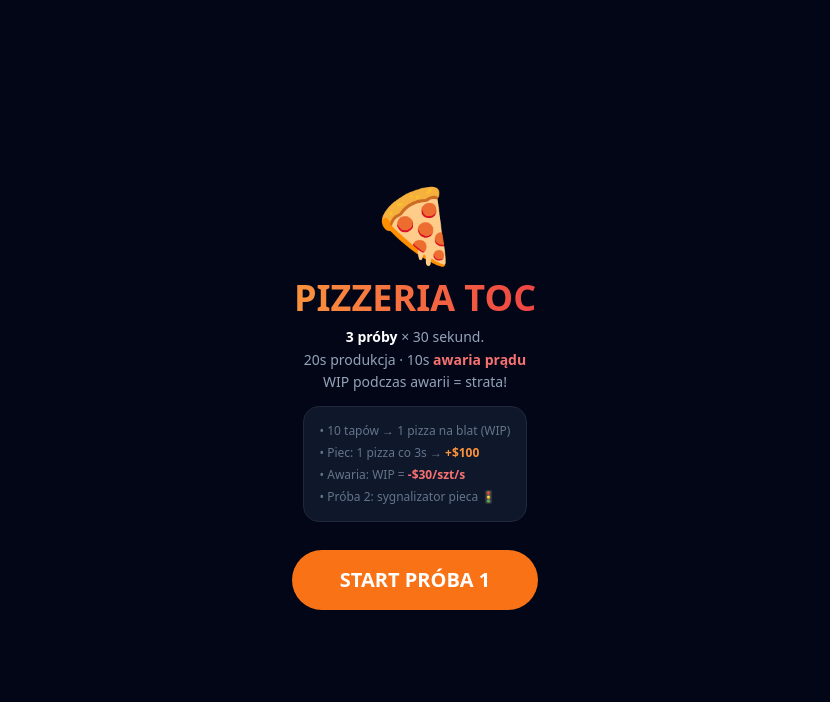
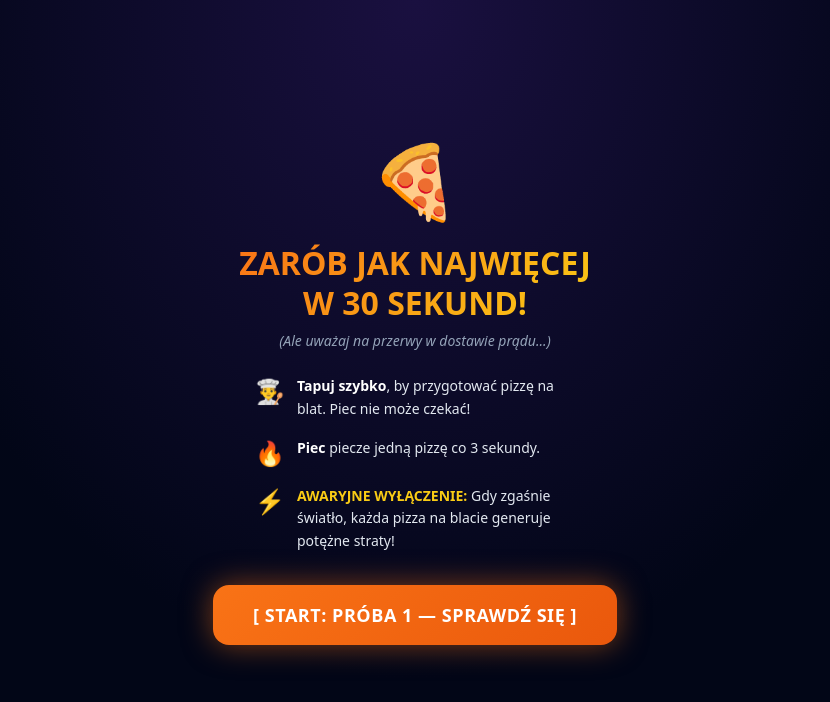
Before and after one commit to stanszulc/TOC-game2, a React (Vite) app in the folder pizzatoc/: page / in a window 1280 px wide. Shown: the top 702 px of the page, without its empty margins (225-1055 px from the left). Built offline with nearby package versions, Linux system fonts and the light colour scheme.

Commit message:
feat: oven anim phases 🫓→🍕, whoosh/ching/plop sounds, TOC PRO placeholder

```diff
--- a/pizzatoc/src/App.jsx
+++ b/pizzatoc/src/App.jsx
@@ -42,6 +42,9 @@ const createAudio = () => {
     tap:    () => play(900, 'sine', 0.06, 0.05),
     pizza:  () => { [523, 659, 784].forEach((f, i) => play(f, 'sine', 0.1, 0.15, i * 0.07)); },
     baked:  () => { [440, 554, 659, 880].forEach((f, i) => play(f, 'sine', 0.08, 0.12, i * 0.055)); },
+    whoosh: () => { play(180, 'sine', 0.07, 0.12); play(520, 'sine', 0.04, 0.1, 0.04); },
+    ching:  () => { play(1046, 'triangle', 0.15, 0.35); play(1568, 'triangle', 0.12, 0.45, 0.06); play(2093, 'triangle', 0.08, 0.55, 0.12); },
+    plop:   () => play(280, 'sine', 0.08, 0.08),
     outage: () => {
       try {
         const c = ac(), o = c.createOscillator(), g = c.createGain();
@@ -61,18 +64,27 @@ const audio = createAudio();
 
 // ─── OVEN SVG ─────────────────────────────────────────────────────────────────
 const OvenSVG = ({ active, progress, pizzaPhase }) => {
-  const archColor   = active ? '#f97316' : '#334155';
-  const insideFill  = active ? '#0a0500' : '#050d1a';
+  const archColor    = active ? '#f97316' : '#334155';
+  const insideFill   = active ? '#0a0500' : '#050d1a';
   const insideStroke = active ? '#f97316' : '#334155';
-  const floorFill   = active ? '#1a0800' : '#0a1120';
-  const floorStroke = active ? '#c2410c' : '#334155';
-  const lblColor    = active ? '#f97316' : '#475569';
-  const progWidth   = progress * 74;
+  const floorFill    = active ? '#1a0800' : '#0a1120';
+  const floorStroke  = active ? '#c2410c' : '#334155';
+  const lblColor     = active ? '#f97316' : '#475569';
+  const progWidth    = progress * 74;
 
-  const pizzaX = pizzaPhase === 'enter' ? 20
-               : pizzaPhase === 'exit'  ? 90
+  // 🫓 wjeżdża surowa, 🍕 wyjeżdża gotowa
+  const pizzaEmoji = pizzaPhase === 'exit' ? '🍕' : '🫓';
+
+  // pozycja X: enter=lewa krawędź, exit=prawa krawędź, baking=środek
+  const pizzaX = pizzaPhase === 'enter' ? 22
+               : pizzaPhase === 'exit'  ? 88
                : 55;
   const pizzaOpacity = pizzaPhase === 'hidden' ? 0 : 1;
+
+  // styl animacji wjazdu/wyjazdu
+  let pizzaStyle = { transition: 'opacity 0.3s' };
+  if (pizzaPhase === 'enter') pizzaStyle = { animation: 'ovenEnter 0.4s ease-out forwards' };
+  if (pizzaPhase === 'exit')  pizzaStyle = { animation: 'ovenExit 0.5s ease-in forwards' };
 
   return (
     <svg viewBox="0 0 110 122" width="110" height="122" xmlns="http://www.w3.org/2000/svg">
@@ -81,64 +93,52 @@ const OvenSVG = ({ active, progress, pizzaPhase }) => {
           <stop offset="0%" stopColor="#f97316" stopOpacity="0.45"/>
           <stop offset="100%" stopColor="#020617" stopOpacity="0"/>
         </radialGradient>
+        <style>{`
+          @keyframes ovenEnter { from { transform: translateX(-30px); opacity: 0; } to { transform: translateX(0); opacity: 1; } }
+          @keyframes ovenExit  { from { transform: translateX(0); opacity: 1; } to { transform: translateX(30px); opacity: 0; } }
+        `}</style>
       </defs>
 
       {active && <ellipse cx="55" cy="68" rx="46" ry="34" fill="url(#og)"/>}
 
-      {/* arch */}
       <path d="M 8 88 Q 8 12 55 12 Q 102 12 102 88"
         fill="none" stroke={archColor} strokeWidth="13" strokeLinecap="round" strokeDasharray="16 3"/>
-      {/* inside */}
       <path d="M 18 88 Q 18 26 55 26 Q 92 26 92 88"
         fill={insideFill} stroke={insideStroke} strokeWidth="2"/>
-      {/* floor */}
       <rect x="18" y="81" width="74" height="9" rx="3" fill={floorFill} stroke={floorStroke} strokeWidth="1.5"/>
 
-      {/* pizza */}
       <text x={pizzaX} y="60" textAnchor="middle" dominantBaseline="central"
-        fontSize="26" opacity={pizzaOpacity}
-        style={{ transition: 'x 0.4s ease, opacity 0.3s' }}>🍕</text>
+        fontSize="26" opacity={pizzaOpacity} style={pizzaStyle}>
+        {pizzaEmoji}
+      </text>
 
-      {/* idle label */}
       {!active && (
         <text x="55" y="56" textAnchor="middle" fontFamily="sans-serif"
           fontSize="9" fill="#334155" fontWeight="600">PUSTY</text>
       )}
 
-      {/* bottom label */}
       <text x="55" y="101" textAnchor="middle" fontFamily="sans-serif"
         fontSize="7.5" fontWeight="700" fill={lblColor} letterSpacing="0.5">WĄSKIE GARDŁO</text>
 
-      {/* progress bar */}
       <rect x="18" y="109" width="74" height="4" rx="2" fill="#1e293b"/>
       {active && <rect x="18" y="109" width={progWidth} height="4" rx="2" fill="#f97316"/>}
     </svg>
   );
 };
 
-// ─── TRAFFIC LIGHT (mini, poziomy) ───────────────────────────────────────────
+// ─── TRAFFIC LIGHT MINI ───────────────────────────────────────────────────────
 const TrafficLightMini = ({ ovenActive }) => (
   <div style={{ display: 'flex', gap: 5, marginBottom: 4, justifyContent: 'center' }}>
-    <div style={{
-      width: 10, height: 10, borderRadius: '50%',
-      background: !ovenActive ? '#22c55e' : '#1e293b',
-      boxShadow: !ovenActive ? '0 0 8px rgba(74,222,128,0.9)' : 'none',
-      transition: 'all 0.3s'
-    }}/>
-    <div style={{
-      width: 10, height: 10, borderRadius: '50%',
-      background: ovenActive ? '#ef4444' : '#1e293b',
-      boxShadow: ovenActive ? '0 0 8px rgba(239,68,68,0.9)' : 'none',
-      transition: 'all 0.3s'
-    }}/>
+    <div style={{ width: 10, height: 10, borderRadius: '50%', background: !ovenActive ? '#22c55e' : '#1e293b', boxShadow: !ovenActive ? '0 0 8px rgba(74,222,128,0.9)' : 'none', transition: 'all 0.3s' }}/>
+    <div style={{ width: 10, height: 10, borderRadius: '50%', background: ovenActive ? '#ef4444' : '#1e293b', boxShadow: ovenActive ? '0 0 8px rgba(239,68,68,0.9)' : 'none', transition: 'all 0.3s' }}/>
   </div>
 );
 
 // ─── WIP PIZZA ITEM ───────────────────────────────────────────────────────────
 const WipPizzaItem = ({ index, showPenalty }) => {
-  const [phase, setPhase]       = useState('alive');
-  const [showNum, setShowNum]   = useState(false);
-  const triggered               = useRef(false);
+  const [phase, setPhase]     = useState('alive');
+  const [showNum, setShowNum] = useState(false);
+  const triggered             = useRef(false);
 
   useEffect(() => {
     if (!showPenalty || triggered.current) return;
@@ -161,9 +161,7 @@ const WipPizzaItem = ({ index, showPenalty }) => {
       </div>
       {showNum && (
         <div className="absolute text-red-400 font-black text-xs pointer-events-none select-none"
-          style={{ top: 0, left: '50%', transform: 'translateX(-50%)',
-            animation: 'floatPenalty 1.4s ease-out forwards', whiteSpace: 'nowrap',
-            textShadow: '0 0 8px rgba(239,68,68,0.8)', zIndex: 10 }}>
+          style={{ top: 0, left: '50%', transform: 'translateX(-50%)', animation: 'floatPenalty 1.4s ease-out forwards', whiteSpace: 'nowrap', textShadow: '0 0 8px rgba(239,68,68,0.8)', zIndex: 10 }}>
           -$30
         </div>
       )}
@@ -173,9 +171,9 @@ const WipPizzaItem = ({ index, showPenalty }) => {
 
 // ─── OUTAGE SCREEN ────────────────────────────────────────────────────────────
 const OutageScreen = ({ wip, onUnlock, timeLeft }) => {
-  const [locked, setLocked]         = useState(true);
-  const [countdown, setCountdown]   = useState(3);
-  const [flash, setFlash]           = useState(true);
+  const [locked, setLocked]           = useState(true);
+  const [countdown, setCountdown]     = useState(3);
+  const [flash, setFlash]             = useState(true);
   const [showPenalty, setShowPenalty] = useState(false);
   const wipCount = useRef(wip);
 
@@ -481,34 +479,33 @@ const AttemptResult = ({ result, attempt, onNext, isLast }) => {
 
 // ─── GAME SCREEN ──────────────────────────────────────────────────────────────
 const GameScreen = ({ attempt, onFinish, showTrafficLight }) => {
-  const [timeLeft,    setTimeLeft]    = useState(GAME_DURATION);
-  const [balance,     setBalance]     = useState(0);
-  const [taps,        setTaps]        = useState(0);
-  const [wip,         setWip]         = useState(0);
-  const [ovenActive,  setOvenActive]  = useState(false);
+  const [timeLeft,     setTimeLeft]    = useState(GAME_DURATION);
+  const [balance,      setBalance]     = useState(0);
+  const [taps,         setTaps]        = useState(0);
+  const [wip,          setWip]         = useState(0);
+  const [ovenActive,   setOvenActive]  = useState(false);
   const [ovenProgress, setOvenProgress] = useState(0);
-  const [pizzaPhase,  setPizzaPhase]  = useState('hidden');
-  const [baked,       setBaked]       = useState(0);
-  const [powerOutage, setPowerOutage] = useState(false);
-  const [showOutage,  setShowOutage]  = useState(false);
+  const [pizzaPhase,   setPizzaPhase]  = useState('hidden');
+  const [baked,        setBaked]       = useState(0);
+  const [powerOutage,  setPowerOutage] = useState(false);
+  const [showOutage,   setShowOutage]  = useState(false);
 
-  const balanceRef   = useRef(0);
-  const wipRef       = useRef(0);
-  const bakedRef     = useRef(0);
-  const maxCpsRef    = useRef(0);
-  const totalTapsRef = useRef(0);
-  const tapTimes     = useRef([]);
-  const finishedRef  = useRef(false);
-  const outageRef    = useRef(false);
-  const lastTapRef   = useRef(0);
-  const ovenTimerRef = useRef(null);
+  const balanceRef      = useRef(0);
+  const wipRef          = useRef(0);
+  const bakedRef        = useRef(0);
+  const maxCpsRef       = useRef(0);
+  const totalTapsRef    = useRef(0);
+  const tapTimes        = useRef([]);
+  const finishedRef     = useRef(false);
+  const outageRef       = useRef(false);
+  const lastTapRef      = useRef(0);
+  const ovenTimerRef    = useRef(null);
   const progIntervalRef = useRef(null);
 
   const updBalance = (v) => { balanceRef.current = v; setBalance(v); };
   const updWip     = (v) => { wipRef.current = v;     setWip(v); };
   const updBaked   = (v) => { bakedRef.current = v;   setBaked(v); };
 
-  // CPS tracker (dla maxCps w raporcie)
   useEffect(() => {
     const id = setInterval(() => {
       const now = Date.now();
@@ -525,10 +522,13 @@ const GameScreen = ({ attempt, onFinish, showTrafficLight }) => {
     if (wipRef.current > 0) {
       updWip(wipRef.current - 1);
       setOvenActive(true);
+
+      // FAZA 1: surowa 🫓 wjeżdża z lewej
       setPizzaPhase('enter');
+      audio.whoosh();
       setTimeout(() => setPizzaPhase('baking'), 400);
 
-      // progress bar
+      // pasek postępu
       let prog = 0;
       setOvenProgress(0);
       progIntervalRef.current = setInterval(() => {
@@ -538,18 +538,25 @@ const GameScreen = ({ attempt, onFinish, showTrafficLight }) => {
 
       ovenTimerRef.current = setTimeout(() => {
         clearInterval(progIntervalRef.current);
+
+        // FAZA 2: gotowa 🍕 wyjeżdża w prawo
         setPizzaPhase('exit');
+        audio.ching();
+
         setTimeout(() => {
+          // FAZA 3: piec pusty — pauza
           setPizzaPhase('hidden');
           setOvenActive(false);
           setOvenProgress(0);
           const nb = bakedRef.current + 1;
           updBaked(nb);
           updBalance(balanceRef.current + PIZZA_VAL);
-          audio.baked();
+          audio.plop();
           vibrate([50, 30, 50]);
-          runOven.current();
-        }, 400);
+
+          // FAZA 4: następna pizza po krótkiej pauzie
+          setTimeout(() => runOven.current(), 300);
+        }, 500);
       }, OVEN_MS);
     } else {
       ovenTimerRef.current = setTimeout(() => runOven.current(), 100);
@@ -623,7 +630,6 @@ const GameScreen = ({ attempt, onFinish, showTrafficLight }) => {
 
   const isOutage = timeLeft <= OUTAGE_START;
 
-  // Ring segments
   const segments = Array.from({ length: TAPS_PER_PIZZA }, (_, i) => {
     const r = 68, ri = 52, gap = 4;
     const a1 = (i * 36 - 90) * Math.PI / 180;
@@ -662,29 +668,25 @@ const GameScreen = ({ attempt, onFinish, showTrafficLight }) => {
         </div>
       ) : (
         <>
-          {/* FLOW ROW: WIP | PIEC | GOTOWE */}
+          {/* FLOW: WIP | PIEC | GOTOWE */}
           <div className="flex items-center gap-2">
-
-            {/* WIP SUROWE */}
             <div className="flex-1 bg-orange-950 border border-orange-900 rounded-2xl p-2 min-h-[100px] flex flex-col gap-1">
               <span className="text-[7px] text-orange-800 uppercase tracking-widest font-bold">⬤ Surowe</span>
               <div className="flex flex-wrap gap-1 flex-1 items-start content-start">
                 {wip === 0 && <span className="text-orange-900 text-[9px] italic">pusty blat</span>}
                 {[...Array(Math.min(wip, 8))].map((_, i) => (
-                  <div key={i} className={`w-5 h-5 rounded-full border flex items-center justify-center text-[10px] ${wip >= 4 ? 'border-orange-400 bg-orange-900 animate-pulse' : 'border-orange-700 bg-orange-950'}`}>🍕</div>
+                  <div key={i} className={`w-5 h-5 rounded-full border flex items-center justify-center text-[10px] ${wip >= 4 ? 'border-orange-400 bg-orange-900 animate-pulse' : 'border-orange-700 bg-orange-950'}`}>🫓</div>
                 ))}
                 {wip > 8 && <span className="text-orange-400 text-[9px] font-bold">+{wip-8}</span>}
               </div>
               <span className="text-[8px] text-orange-800">{wip} szt.</span>
             </div>
 
-            {/* PIEC SVG */}
             <div className="flex flex-col items-center flex-shrink-0">
               {showTrafficLight && <TrafficLightMini ovenActive={ovenActive}/>}
               <OvenSVG active={ovenActive} progress={ovenProgress} pizzaPhase={pizzaPhase}/>
             </div>
 
-            {/* GOTOWE */}
             <div className="flex-1 bg-green-950 border border-green-900 rounded-2xl p-2 min-h-[100px] flex flex-col gap-1">
               <span className="text-[7px] text-green-800 uppercase tracking-widest font-bold">⬤ Gotowe</span>
               <div className="flex flex-wrap gap-1 flex-1 items-start content-start">
@@ -696,8 +698,10 @@ const GameScreen = ({ attempt, onFinish, showTrafficLight }) => {
               </div>
               <span className="text-[8px] text-green-800">{baked} szt.</span>
             </div>
+          </div>
 
-          </div>
+          {/* PLACEHOLDER — TOC PRO panel */}
+          <div style={{ height: 120 }} />
 
           {/* RING + PRZYCISK */}
           <div className="flex flex-col items-center gap-1 mt-1">
@@ -731,10 +735,10 @@ const GameScreen = ({ attempt, onFinish, showTrafficLight }) => {
 
 // ─── ROOT ─────────────────────────────────────────────────────────────────────
 export default function PizzaTOC() {
-  const [phase,          setPhase]          = useState('START');
-  const [attempt,        setAttempt]        = useState(1);
-  const [history,        setHistory]        = useState([]);
-  const [lastResult,     setLastResult]     = useState(null);
+  const [phase,      setPhase]      = useState('START');
+  const [attempt,    setAttempt]    = useState(1);
+  const [history,    setHistory]    = useState([]);
+  const [lastResult, setLastResult] = useState(null);
   const MAX_ATTEMPTS = 3;
 
   const handleFinish = (result) => {
@@ -748,24 +752,40 @@ export default function PizzaTOC() {
   const handleRestart = () => { setPhase('START'); setAttempt(1); setHistory([]); setLastResult(null); };
 
   if (phase === 'START') return (
-    <div className="min-h-screen bg-slate-950 flex flex-col items-center justify-center text-white p-6 text-center">
-      <div className="text-7xl mb-4 animate-bounce">🍕</div>
-      <h1 className="text-4xl font-black mb-2 bg-gradient-to-r from-orange-400 to-red-500 bg-clip-text text-transparent">PIZZERIA TOC</h1>
-      <p className="text-slate-400 max-w-sm mb-3 leading-relaxed text-sm">
-        <strong className="text-white">3 próby</strong> × 30 sekund.<br/>
-        20s produkcja · 10s <span className="text-red-400 font-bold">awaria prądu</span><br/>
-        WIP podczas awarii = strata!
-      </p>
-      <div className="bg-slate-900 border border-slate-800 rounded-2xl p-4 max-w-xs mb-7 text-xs text-slate-500 text-left space-y-1.5">
-        <p>• 10 tapów → 1 pizza na blat (WIP)</p>
-        <p>• Piec: 1 pizza co 3s → <strong className="text-orange-400">+$100</strong></p>
-        <p>• Awaria: WIP = <strong className="text-red-400">-${PENALTY_RATE}/szt/s</strong></p>
-        <p>• Próba 2: sygnalizator pieca 🚦</p>
+    <div className="min-h-screen flex flex-col items-center justify-center text-white p-6 text-center"
+      style={{ background: 'radial-gradient(ellipse at top, #1a1040 0%, #020617 60%)' }}>
+      <div className="text-7xl mb-4" style={{ animation: 'bounce 1s infinite' }}>🍕</div>
+      <h1 className="font-black mb-2 leading-tight uppercase"
+        style={{ fontSize: 32, background: 'linear-gradient(135deg,#f97316,#facc15)', WebkitBackgroundClip: 'text', WebkitTextFillColor: 'transparent' }}>
+        ZARÓB JAK NAJWIĘCEJ<br/>W 30 SEKUND!
+      </h1>
+      <p className="text-slate-400 mb-6 text-sm italic">(Ale uważaj na przerwy w dostawie prądu...)</p>
+      <div className="w-full max-w-xs mb-8 text-left space-y-4">
+        <div className="flex items-start gap-3">
+          <span className="text-2xl flex-shrink-0">👨‍🍳</span>
+          <p className="text-sm text-slate-200 leading-relaxed">
+            <strong className="text-white">Tapuj szybko</strong>, by przygotować pizzę na blat. Piec nie może czekać!
+          </p>
+        </div>
+        <div className="flex items-start gap-3">
+          <span className="text-2xl flex-shrink-0">🔥</span>
+          <p className="text-sm text-slate-200 leading-relaxed">
+            <strong className="text-white">Piec</strong> piecze jedną pizzę co 3 sekundy.
+          </p>
+        </div>
+        <div className="flex items-start gap-3">
+          <span className="text-2xl flex-shrink-0">⚡</span>
+          <p className="text-sm text-slate-200 leading-relaxed">
+            <strong className="text-yellow-400">AWARYJNE WYŁĄCZENIE:</strong> Gdy zgaśnie światło, każda pizza na blacie generuje potężne straty!
+          </p>
+        </div>
       </div>
       <button onClick={() => setPhase('PLAYING')}
-        className="bg-orange-500 hover:bg-orange-400 px-12 py-4 rounded-full font-black text-xl transition-colors">
-        START PRÓBA 1
+        className="font-black text-lg text-white px-10 py-4 rounded-2xl transition-all active:scale-95"
+        style={{ background: 'linear-gradient(135deg,#f97316,#ea580c)', boxShadow: '0 0 30px rgba(249,115,22,0.5)', letterSpacing: '0.03em' }}>
+        [ START: PRÓBA 1 — SPRAWDŹ SIĘ ]
       </button>
+      <style>{`@keyframes bounce { 0%,100%{transform:translateY(0)} 50%{transform:translateY(-12px)} }`}</style>
     </div>
   );
 
```
